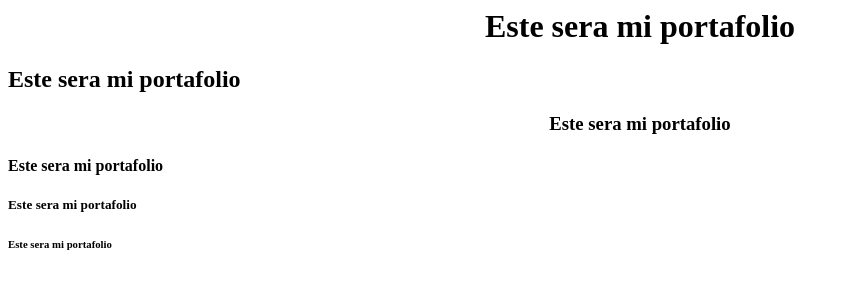
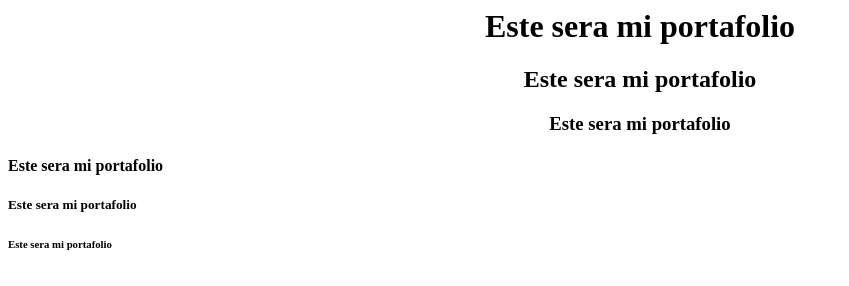
Before and after one commit to MarioBSII/MiWeb, a plain HTML site: page index.html in a window 1280 px wide. Shown: the whole page, without its empty margins (0-849 px from the left). Drawn offline with Linux system fonts and the light colour scheme.

Commit message:
Ahora si
Ya fue

```diff
--- a/index.html
+++ b/index.html
@@ -1,6 +1,6 @@
 <center><h1>Este sera mi portafolio</h1></center>
-<h2>Este sera mi portafolio</h2>
-  <center><h3>Este sera mi portafolio</h3></center>
+<center><h2>Este sera mi portafolio</h2></center>
+<center><h3>Este sera mi portafolio</h3></center>
 <h4>Este sera mi portafolio</h4>
 <h5>Este sera mi portafolio</h5>
 <h6>Este sera mi portafolio</h6>
```
